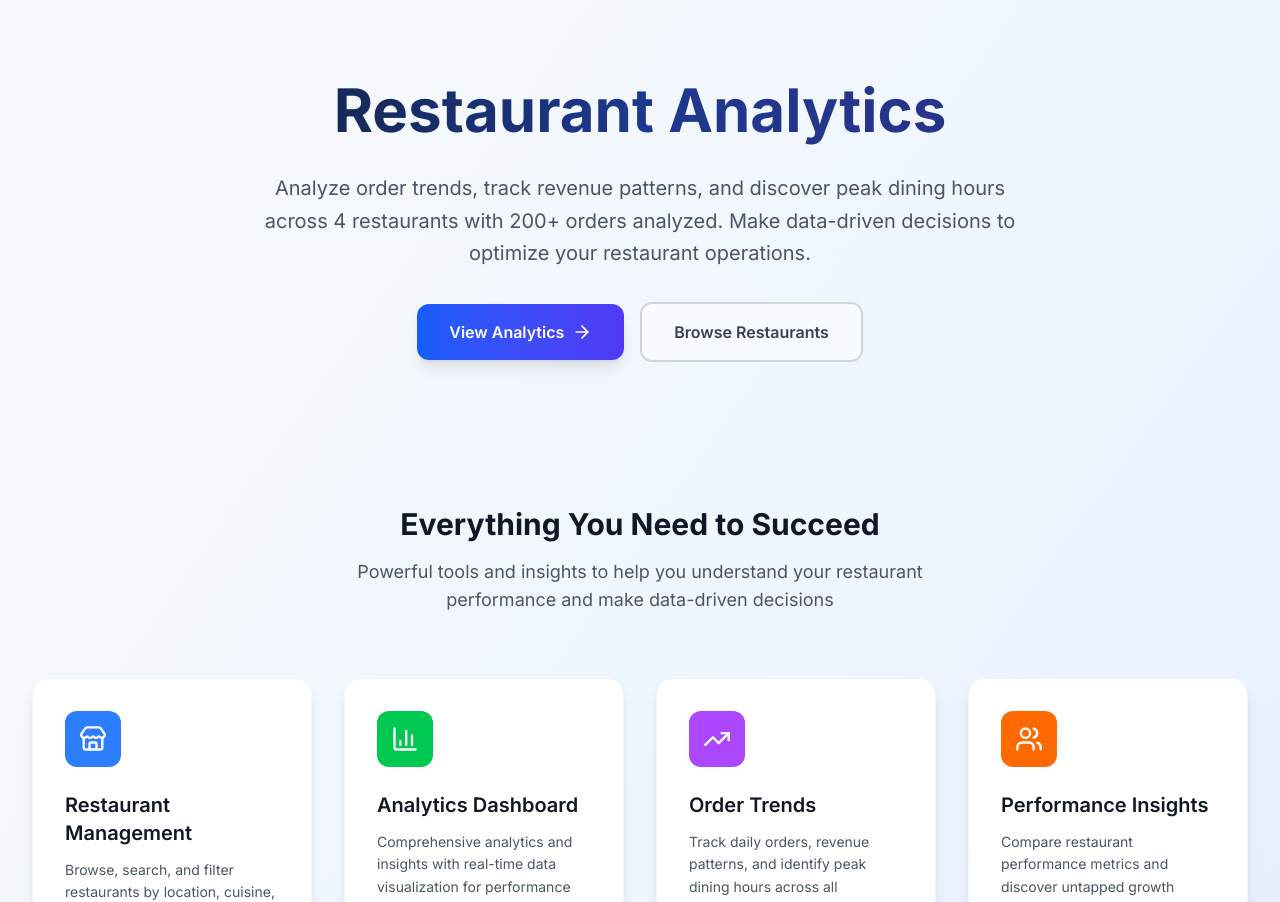
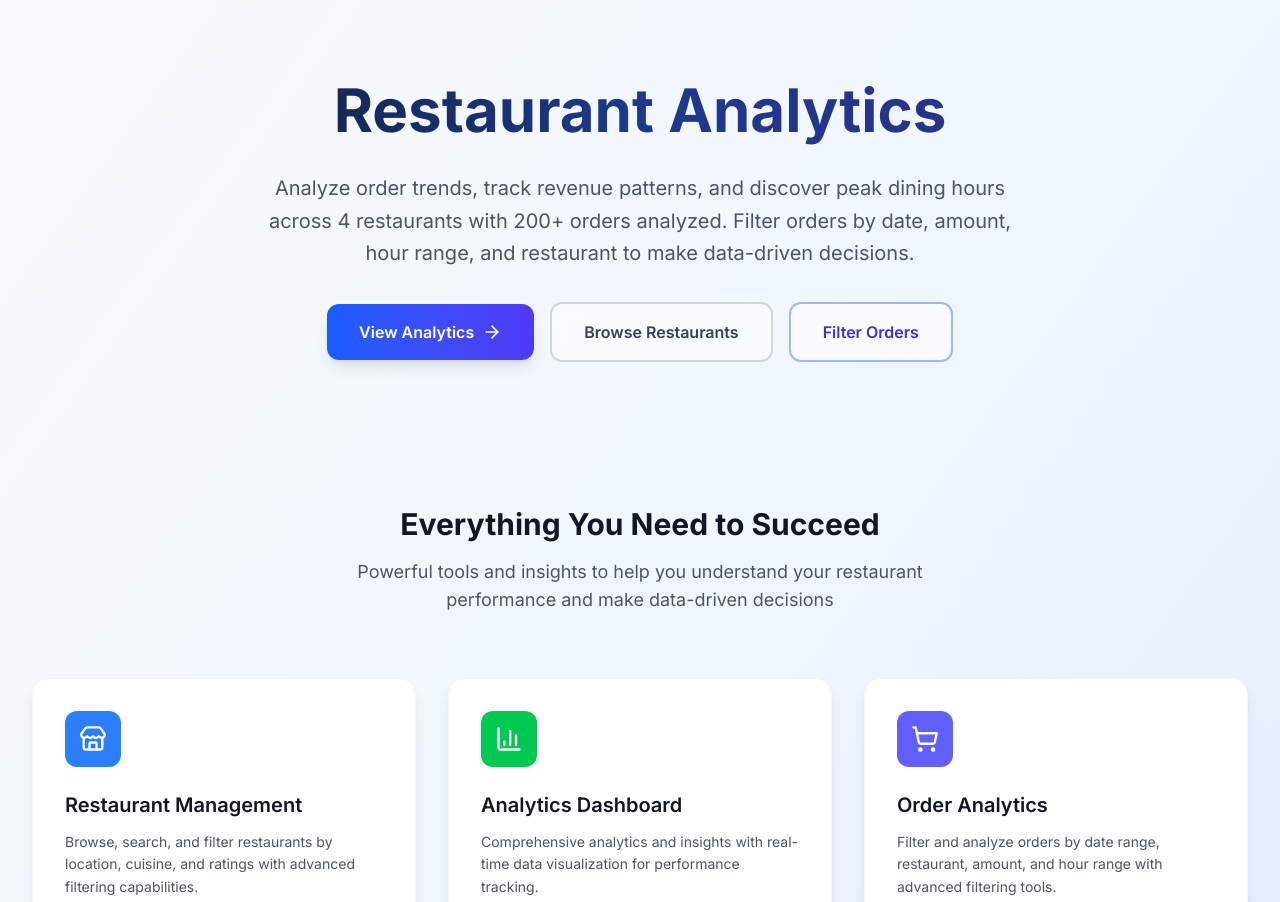
Before and after one commit to isosceles45/restaurant-analytics, a Next.js app in the folder frontend/: page / in a window 1280 px wide. Shown: the top 902 px of the page. Built offline with nearby package versions, Linux system fonts and the light colour scheme.

Commit message:
style: Improved home page

```diff
--- a/frontend/src/app/page.tsx
+++ b/frontend/src/app/page.tsx
@@ -1,8 +1,7 @@
 import Link from 'next/link';
-import { BarChart3, Store, TrendingUp, Users, Clock, ArrowRight } from 'lucide-react';
+import { BarChart3, Store, TrendingUp, Users, Clock, ArrowRight, ShoppingCart, Filter } from 'lucide-react';
 
 export default function HomePage() {
-
 
   const features = [
     {
@@ -22,21 +21,13 @@ export default function HomePage() {
       hoverColor: 'hover:bg-green-600',
     },
     {
-      icon: TrendingUp,
-      title: 'Order Trends',
-      description: 'Track daily orders, revenue patterns, and identify peak dining hours across all locations.',
-      href: '/restaurants',
-      color: 'bg-purple-500',
-      hoverColor: 'hover:bg-purple-600',
-    },
-    {
-      icon: Users,
-      title: 'Performance Insights',
-      description: 'Compare restaurant performance metrics and discover untapped growth opportunities.',
-      href: '/analytics',
-      color: 'bg-orange-500',
-      hoverColor: 'hover:bg-orange-600',
-    },
+      icon: ShoppingCart,
+      title: 'Order Analytics',
+      description: 'Filter and analyze orders by date range, restaurant, amount, and hour range with advanced filtering tools.',
+      href: '/orders',
+      color: 'bg-indigo-500',
+      hoverColor: 'hover:bg-indigo-600',
+    }
   ];
 
   const stats = [
@@ -58,7 +49,7 @@ export default function HomePage() {
             </h1>
             <p className="text-xl text-gray-600 mb-8 max-w-3xl mx-auto leading-relaxed">
               Analyze order trends, track revenue patterns, and discover peak dining hours across 4 restaurants with 200+ orders analyzed.
-              Make data-driven decisions to optimize your restaurant operations.
+              Filter orders by date, amount, hour range, and restaurant to make data-driven decisions.
             </p>
             <div className="flex flex-col sm:flex-row gap-4 justify-center items-center">
               <Link
@@ -73,6 +64,12 @@ export default function HomePage() {
                 className="border-2 border-gray-300 text-gray-700 px-8 py-4 rounded-xl font-semibold hover:border-blue-500 hover:text-blue-600 transition-all duration-200 bg-white/50 backdrop-blur-sm"
               >
                 Browse Restaurants
+              </Link>
+              <Link
+                href="/orders"
+                className="border-2 border-indigo-300 text-indigo-700 px-8 py-4 rounded-xl font-semibold hover:border-indigo-500 hover:text-indigo-800 transition-all duration-200 bg-white/50 backdrop-blur-sm"
+              >
+                Filter Orders
               </Link>
             </div>
           </div>
@@ -90,7 +87,7 @@ export default function HomePage() {
           </p>
         </div>
 
-        <div className="grid grid-cols-1 md:grid-cols-2 lg:grid-cols-4 gap-8">
+        <div className="grid grid-cols-1 md:grid-cols-2 lg:grid-cols-3 gap-8">
           {features.map((feature, index) => (
             <Link
               key={feature.title}
@@ -175,6 +172,7 @@ export default function HomePage() {
               <ul className="space-y-2 text-gray-400">
                 <li><Link href="/restaurants" className="hover:text-white transition-colors">Restaurants</Link></li>
                 <li><Link href="/analytics" className="hover:text-white transition-colors">Analytics</Link></li>
+                <li><Link href="/orders" className="hover:text-white transition-colors">Orders</Link></li>
               </ul>
             </div>
           </div>
```
